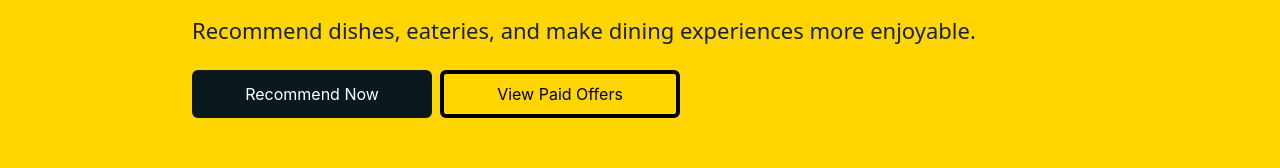
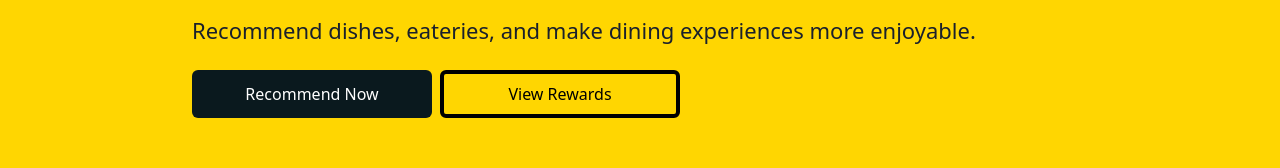
Before and after one commit to snackbae23/snackbaeWeb, a React (Create React App) app: page /recommendation in a window 1280 px wide. Shown: the part 349-517 px from the top of the page. Built offline with nearby package versions, Linux system fonts and the light colour scheme.

Commit message:
recommendation updated

```diff
--- a/src/Pages/Recommendation.js
+++ b/src/Pages/Recommendation.js
@@ -1,12 +1,9 @@
-import React from 'react'
+import React from "react";
 import Navbar1 from "../Components/Navbar1";
 import Footer from "../Components/Footer";
 import bgImg from "../assets/rec1.png";
 import { FaArrowLeft } from "react-icons/fa6";
 import Faq from "../Components/Faq";
-
-
-
 
 const Recommendation = () => {
   return (
@@ -28,16 +25,16 @@ const Recommendation = () => {
             <div className=" font-semibold ml-4 lg:ml-0 text-[50px] md:text-[65px] lg:text-[80px] leading-[54px] ">
               Become the Ultimate Food Critic
             </div>
-            <p className="font-sans font-normal ml-4 lg:ml-0 text-[18px] md:text-[22px] md:leading-6">
+            <p className="font-sans font-normal ml-4 lg:ml-0 text-[15px] md:text-[22px] md:leading-6">
               Recommend dishes, eateries, and make dining experiences more
               enjoyable.
             </p>
             <div className="flex space-x-2 ml-4 lg:ml-0">
-              <button className="rounded-md w-[160px] h-[51px] md:w-[15rem] md:h-[3rem] bg-[#0A191E] text-white md:px-6 py- md:py-2">
-                Recommend Now
+              <button className="rounded-md  font-sans w-[160px] h-[51px] md:w-[15rem] md:h-[3rem] bg-[#0A191E] text-white md:px-6 py- md:py-2">
+                <p className="font-sans">Recommend Now</p>
               </button>
-              <button className="rounded-md  w-[160px] h-[51px] md:w-[15rem] md:h-[3rem] border-4 border-black bg-[#FFD601] text-black px-4 md:px-6 py-1 md:py-2">
-                View Paid Offers
+              <button className="rounded-md w-[160px] h-[51px] md:w-[15rem] md:h-[3rem] border-4 border-black bg-[#FFD601] text-black px-4 md:px-6 py-1 md:py-2">
+                <p className="font-sans">View Rewards</p>
               </button>
             </div>
           </div>
@@ -47,13 +44,13 @@ const Recommendation = () => {
           <div>
             <Faq />
           </div>
-          <div >
+          <div>
             <Footer />
           </div>
         </div>
       </div>
     </div>
   );
-}
+};
 
-export default Recommendation
+export default Recommendation;
```
